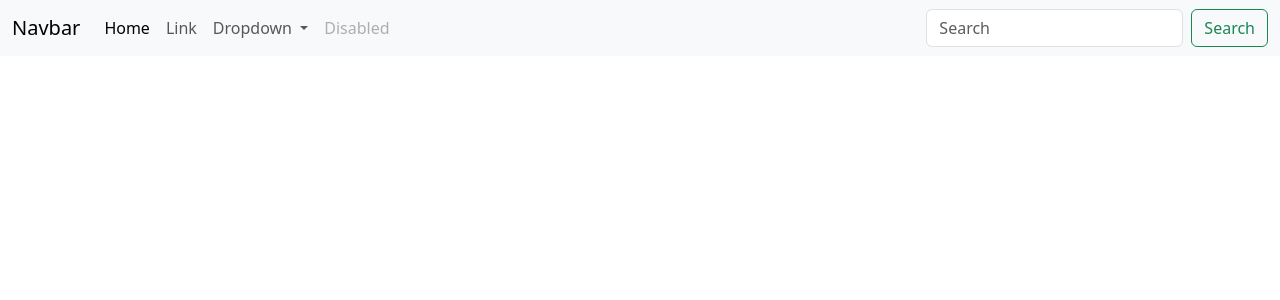
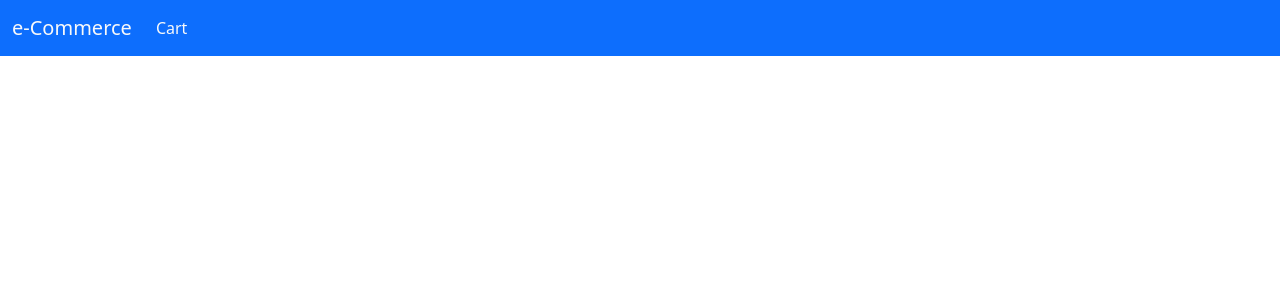
Before and after one commit to memmir/ecommerce-with-angular, an Angular app: page / in a window 1280 px wide. Shown: the top 300 px of the page. Built offline with nearby package versions, Linux system fonts and the light colour scheme.

Commit message:
Designed Navbar.

```diff
--- a/src/app/components/layouts/layouts.component.html
+++ b/src/app/components/layouts/layouts.component.html
@@ -1,36 +1,15 @@
-<nav class="navbar navbar-expand-lg bg-body-tertiary">
+<nav class="navbar navbar-expand-lg bg-primary">
   <div class="container-fluid">
-    <a class="navbar-brand" href="#">Navbar</a>
+    <a class="navbar-brand text-light" routerLink="/">e-Commerce</a>
     <button class="navbar-toggler" type="button" data-bs-toggle="collapse" data-bs-target="#navbarSupportedContent" aria-controls="navbarSupportedContent" aria-expanded="false" aria-label="Toggle navigation">
       <span class="navbar-toggler-icon"></span>
     </button>
     <div class="collapse navbar-collapse" id="navbarSupportedContent">
       <ul class="navbar-nav me-auto mb-2 mb-lg-0">
         <li class="nav-item">
-          <a class="nav-link active" aria-current="page" href="#">Home</a>
-        </li>
-        <li class="nav-item">
-          <a class="nav-link" href="#">Link</a>
-        </li>
-        <li class="nav-item dropdown">
-          <a class="nav-link dropdown-toggle" href="#" role="button" data-bs-toggle="dropdown" aria-expanded="false">
-            Dropdown
-          </a>
-          <ul class="dropdown-menu">
-            <li><a class="dropdown-item" href="#">Action</a></li>
-            <li><a class="dropdown-item" href="#">Another action</a></li>
-            <li><hr class="dropdown-divider"></li>
-            <li><a class="dropdown-item" href="#">Something else here</a></li>
-          </ul>
-        </li>
-        <li class="nav-item">
-          <a class="nav-link disabled" aria-disabled="true">Disabled</a>
+          <a class="nav-link active text-light" aria-current="page" href="#">Cart</a>
         </li>
       </ul>
-      <form class="d-flex" role="search">
-        <input class="form-control me-2" type="search" placeholder="Search" aria-label="Search">
-        <button class="btn btn-outline-success" type="submit">Search</button>
-      </form>
     </div>
   </div>
 </nav>
```
